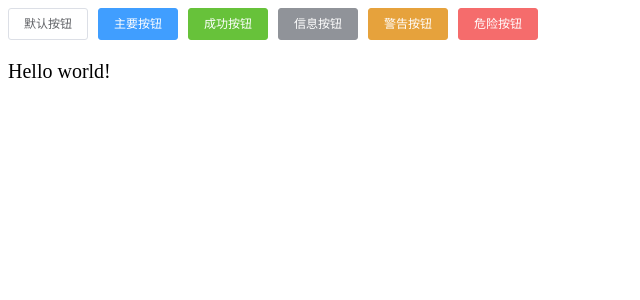
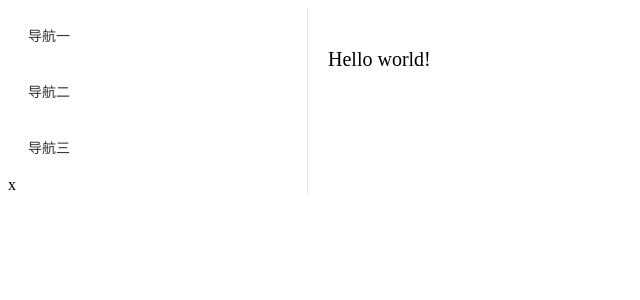
Before and after one commit to tiiime/btab, a Vue app: page / in a window 1280 px wide. Shown: the top 300 px of the page, without its empty margins (0-640 px from the left). Built offline with nearby package versions, Linux system fonts and the light colour scheme; the HTML template or start-up script is replaced by a standard one.

Commit message:
add router for bookmark

```diff
--- a/src/tab/App.vue
+++ b/src/tab/App.vue
@@ -1,15 +1,23 @@
 <template>
-  <div>
-    <el-row>
-      <el-button>默认按钮</el-button>
-      <el-button type="primary">主要按钮</el-button>
-      <el-button type="success">成功按钮</el-button>
-      <el-button type="info">信息按钮</el-button>
-      <el-button type="warning">警告按钮</el-button>
-      <el-button type="danger">危险按钮</el-button>
-    </el-row>
-
-    <router-view></router-view>
+  <div class="content">
+    <el-container>
+      <el-aside>
+        <el-menu :router="true" default-active="activeLink" class="el-menu-vertical-demo">
+          <el-menu-item index="/item/1">
+            <span slot="title">导航一</span>
+          </el-menu-item>
+          <el-menu-item index="/item/2">
+            <span slot="title">导航二</span>
+          </el-menu-item>
+          <el-menu-item index="/item/3">
+            <span slot="title">导航三</span>
+          </el-menu-item>x
+        </el-menu>
+      </el-aside>
+      <el-main>
+        <router-view></router-view>
+      </el-main>
+    </el-container>
   </div>
 </template>
 
@@ -18,5 +26,23 @@ export default {
   data() {
     return {};
   },
+  beforeRouteEnter(to, from, next) {
+    next(vm => {
+      vm.activeLink = to.path;
+    });
+  },
+  beforeRouteUpdate(to, from, next) {
+    this.activeLink = to.path;
+    next();
+  },
 };
 </script>
+
+<style>
+.content,
+.el-container {
+  padding: 0px;
+  margin: 0px;
+  height: 100%;
+}
+</style>
--- /dev/null
+++ b/src/tab/router/pages/List.vue
@@ -0,0 +1,17 @@
+<template>
+  <p>{{this.$route.params.id}}</p>
+</template>
+
+<script>
+export default {
+  data() {
+    return {};
+  },
+};
+</script>
+
+<style lang="scss" scoped>
+p {
+  font-size: 20px;
+}
+</style>
--- a/src/tab/router/routes.js
+++ b/src/tab/router/routes.js
@@ -1,8 +1,13 @@
 import PageIndex from './pages/Index';
+import List from './pages/List';
 
 export default [
   {
     path: '/',
     component: PageIndex,
   },
+  {
+    path: '/item/:id',
+    component: List,
+  }
 ];
--- a/src/tab/tab.html
+++ b/src/tab/tab.html
@@ -1,5 +1,6 @@
 <!DOCTYPE html>
 <html lang="en">
+
 <head>
   <meta charset="UTF-8">
   <title>Title</title>
@@ -8,10 +9,21 @@
   <!-- Load some resources only in development environment -->
   <% } %>
 </head>
+
 <body>
   <div id="app">
 
   </div>
   <script src="tab.js"></script>
 </body>
+
 </html>
+
+<style>
+  html,
+  body {
+    padding: 0px;
+    margin: 0px;
+    height: 100%;
+  }
+</style>
```
